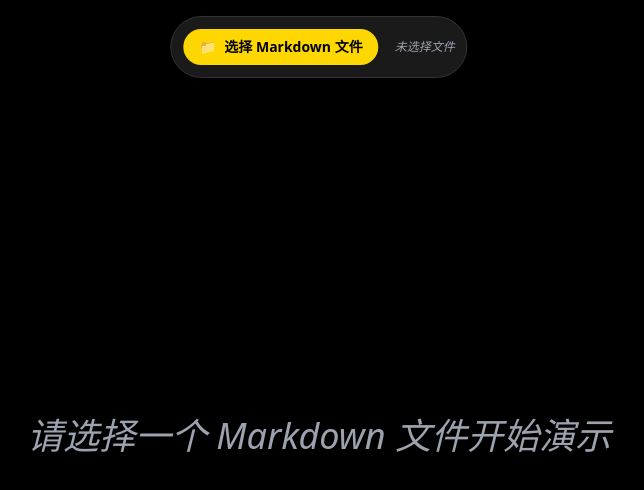
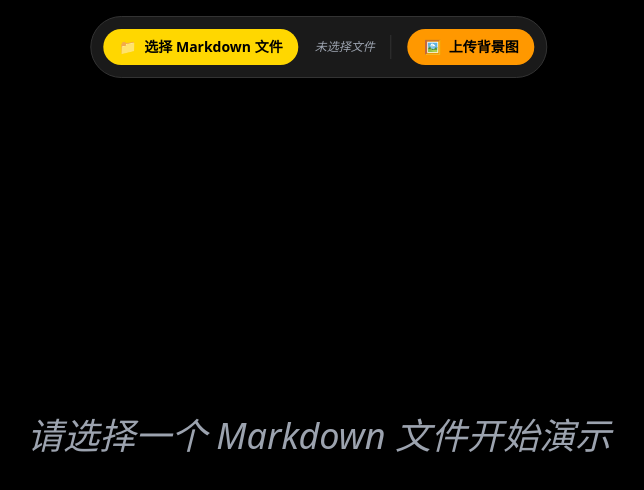
Before and after one commit to swordyy7/games-emglish-ppt, a Next.js app: page /games-emglish-ppt/ in a window 1280 px wide. Shown: the top 490 px of the page, without its empty margins (321-965 px from the left). Built offline with nearby package versions, Linux system fonts and the light colour scheme.

Commit message:
增加背景图支持
Signed-off-by: xuejian.yang <xuejian.yang@hex-tech.net>

```diff
--- a/app/page.tsx
+++ b/app/page.tsx
@@ -45,7 +45,9 @@ export default function Presentation() {
   const [showTranslation, setShowTranslation] = useState(false);
   const [showVocabulary, setShowVocabulary] = useState(true);
   const [isPhraseStage, setIsPhraseStage] = useState(false);
+  const [backgroundImage, setBackgroundImage] = useState<string>('');
   const fileInputRef = useRef<HTMLInputElement>(null);
+  const backgroundImageInputRef = useRef<HTMLInputElement>(null);
 
   const currentSlide = slides[currentSlideIndex];
 
@@ -78,6 +80,19 @@ export default function Presentation() {
       setCurrentWordIndex(0);
     };
     reader.readAsText(file);
+  };
+
+  // Handle background image upload
+  const handleBackgroundImageUpload = (event: React.ChangeEvent<HTMLInputElement>) => {
+    const file = event.target.files?.[0];
+    if (!file) return;
+
+    const reader = new FileReader();
+    reader.onload = (e) => {
+      const imageUrl = e.target?.result as string;
+      setBackgroundImage(imageUrl);
+    };
+    reader.readAsDataURL(file);
   };
 
   // Parse markdown file
@@ -371,7 +386,26 @@ const parseMarkdown = (text: string): Slide[] => {
   };
 
   return (
-    <div className="min-h-screen bg-black text-white flex flex-col items-center justify-center p-10 font-['Inter',-apple-system,BlinkMacSystemFont,'Segoe UI',Roboto,sans-serif]">
+    <div
+      className="min-h-screen text-white flex flex-col items-center justify-center p-10 font-['Inter',-apple-system,BlinkMacSystemFont,'Segoe UI',Roboto,sans-serif] relative overflow-hidden"
+      style={{
+        backgroundColor: 'black',
+        backgroundImage: backgroundImage ? `url(${backgroundImage})` : undefined,
+        backgroundSize: 'cover',
+        backgroundPosition: 'center',
+        backgroundRepeat: 'no-repeat'
+      }}
+    >
+      {/* Background overlay - semi-transparent black mask */}
+      {backgroundImage && (
+        <div
+          className="absolute inset-0 z-0"
+          style={{
+            backgroundColor: 'rgba(0, 0, 0, 0.7)'
+          }}
+        />
+      )}
+
       {/* File Upload Section - Only show when no slides loaded */}
       {slides.length === 0 && (
         <div className="fixed top-4 left-1/2 -translate-x-1/2 z-50 flex items-center gap-4 p-3 bg-[#1A1A1A] rounded-full border border-[#333333] shadow-lg">
@@ -390,6 +424,23 @@ const parseMarkdown = (text: string): Slide[] => {
             <span>选择 Markdown 文件</span>
           </button>
           <span className="text-gray-400 text-xs italic">{fileName}</span>
+
+          <div className="h-6 w-[1px] bg-[#333333]"></div>
+
+          <input
+            type="file"
+            ref={backgroundImageInputRef}
+            onChange={handleBackgroundImageUpload}
+            accept="image/*"
+            className="hidden"
+          />
+          <button
+            onClick={() => backgroundImageInputRef.current?.click()}
+            className="bg-[#FF9800] text-black px-4 py-2 rounded-full font-semibold hover:bg-[#F57C00] transition-all flex items-center gap-2 text-sm"
+          >
+            <span>🖼️</span>
+            <span>上传背景图</span>
+          </button>
         </div>
       )}
 
@@ -416,7 +467,7 @@ const parseMarkdown = (text: string): Slide[] => {
             animate={{ opacity: 1, y: 0 }}
             exit={{ opacity: 0, y: -30 }}
             transition={{ duration: 0.6, ease: [0.25, 0.1, 0.25, 1.0] }}
-            className="absolute inset-0 flex flex-col items-center justify-center gap-10"
+            className="absolute inset-0 flex flex-col items-center justify-center gap-10 relative z-10"
           >
             {/* Original Text */}
                       <div className="text-center">
@@ -454,7 +505,7 @@ const parseMarkdown = (text: string): Slide[] => {
           // Vocabulary state: Original text + vocabulary grid
           <motion.div
             key="vocabulary"
-            className="w-full h-[95vh] flex flex-col px-8"
+            className="w-full h-[95vh] flex flex-col px-8 relative z-10"
           >
             {/* Upper Section - Original Text & Translation */}
             <motion.div
```
